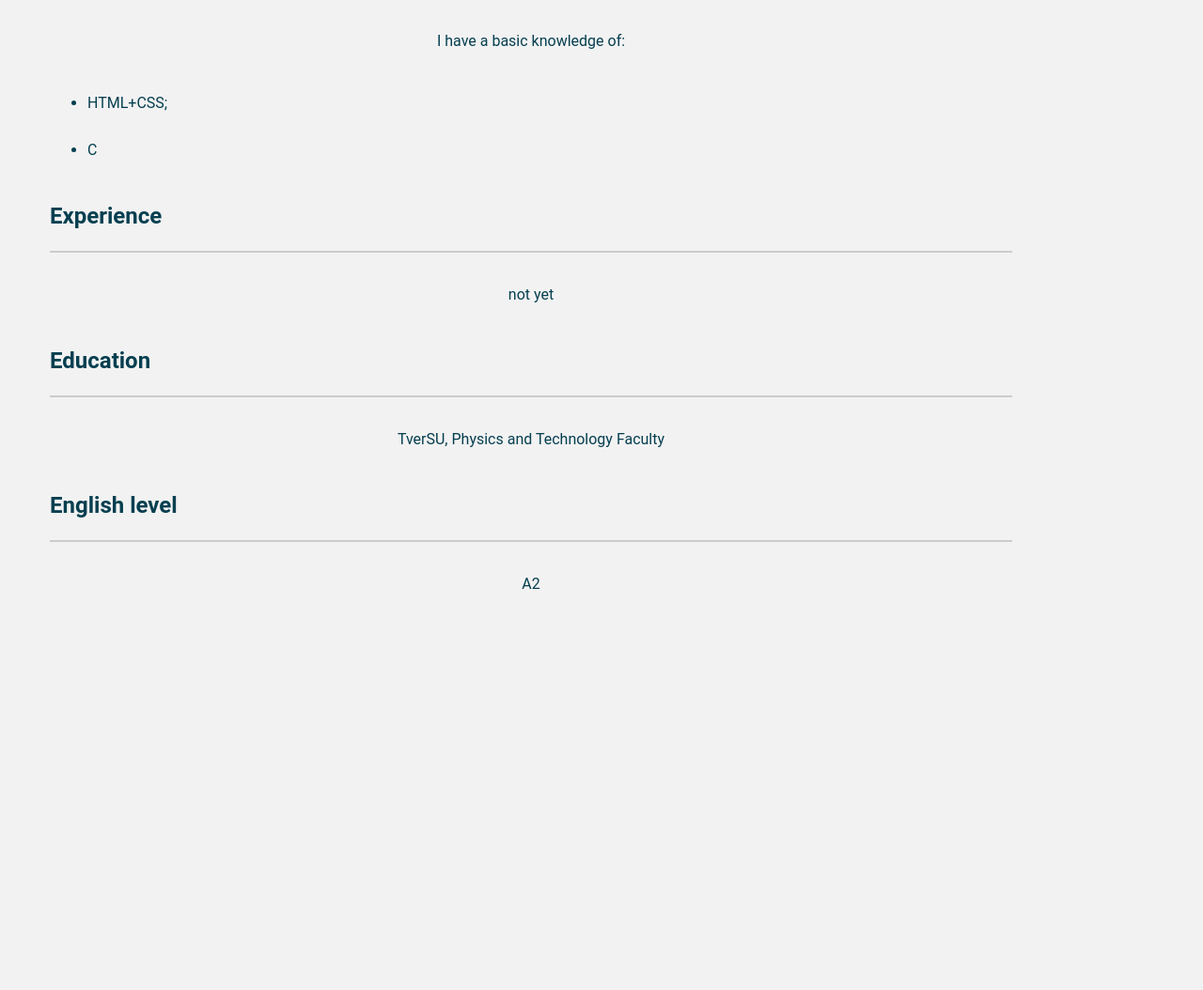
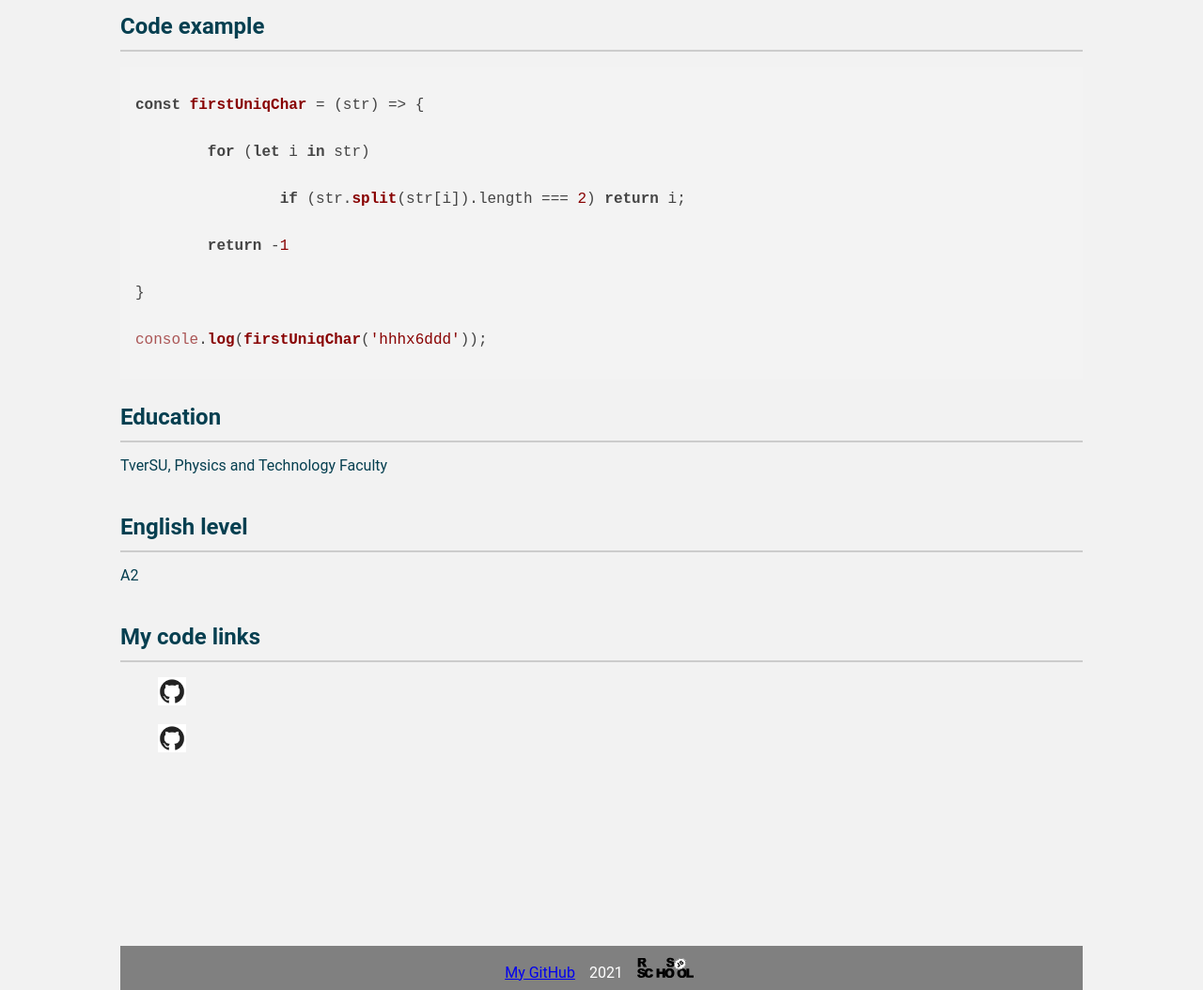
Before and after one commit to MaxusRU/rsschool-cv_bad-Commits, a plain HTML site: page index.html in a window 1280 px wide. Shown: the part 1119-2173 px from the top of the page at 94% size. Before the commit the page ends 1782 px from the top, so only its background shows below. Drawn offline with nearby package versions, Linux system fonts and the light colour scheme; grey boxes are pictures that could not be loaded.

Commit message:
feat: add new values

```diff
--- a/index.html
+++ b/index.html
@@ -4,33 +4,106 @@
 		<meta charset="utf-8">
 		<link rel="stylesheet" href="style.css">
 		<title>Maxim Solovyov</title>
+		<link rel="stylesheet" href="https://cdnjs.cloudflare.com/ajax/libs/highlight.js/11.2.0/styles/default.min.css">
+		<script src="https://cdnjs.cloudflare.com/ajax/libs/highlight.js/11.2.0/highlight.min.js"></script>
 	</head>
 	<body>
+		<container>
 			<header>
 				<h1>Maxim Solovyov</h1>
 			</header>
+			<main>
 				<section>
 					<h2>Hello everybody!</h2>
-		<p><img src="tiger&budha.jpg" alt="tiger&budha" width="320" height="480">
+					<figure>
+							<img src="img/Maxim.jpg" alt="My photo">
+						<!-- width="300" height="480" -->
+					</figure>
+				</section>
+
+				<section>
 					<h2>Contacts</h2>
 					<ul>
-			<li>e-mail: smaxus@mail.ru</li>
-			<li>phone: +79969229085</li>
+						<li>e-mail: kiber987@gmail.com</li>
+						<li><a href="tel:+7(996)9229085">+7(996)9229085</a></li>
 					</ul>
+				</section>
+
+				<section>
 					<h2>Self-presentation</h2>
 					<p>Self-realization is the best reason for development</p>
+				</section>
+
+				<section>
 					<h2>Skills</h2>
-		<p>I have a basic knowledge of:</p>
 					<ul>
-			<li>HTML+CSS;</li>
-			<li>C</li>
+						<li>Basic knowledge HTML+CSS+JavaScript</li>
+						<li>English level: A2</li>
+						<li>Engineering</li>
 					</ul>
-		<h2>Experience</h2>
-		<p>not yet</p>
+				</section>
+
+				<section>
+					<h2>Code example</h2>
+<pre><code class="language-js">const firstUniqChar = (str) => {
+	for (let i in str)
+		if (str.split(str[i]).length === 2) return i;
+	return -1
+}
+console.log(firstUniqChar('hhhx6ddd'));</code></pre>
+				</section>
+				<!-- <h2>Experience</h2>
+				<p>not yet</p> -->
+
+				<section>
 					<h2>Education</h2>
 					<p>TverSU, Physics and Technology Faculty</p>
+				</section>
+
+				<section>
 					<h2>English level</h2>
 					<p>A2</p>
 				</section>
+
+				<section>
+					<h2>My code links</h2>
+					<ul>
+						<li class="no_point">
+							<a href="https://github.com/MaxusRU/towel-sort" target="_blank" title="Unusual sorting">
+								<img src="img/GitHub_400x400.jpg" alt="" width="30">
+								 <!-- height="480"> -->
+							</a>
+						</li>
+						<li class="no_point">
+							<a href="https://github.com/MaxusRU/reverse-int" target="_blank" title="Integer reversing">
+								<img src="img/GitHub_400x400.jpg" alt="" width="30">
+								 <!-- height="480"> -->
+							</a>
+						</li>
+					</ul>
+				</section>
+				<section>
+					<!-- <iframe width="1664" height="766" src="https://www.youtube.com/embed/tb8b0jGQ_aE" title="YouTube video player" frameborder="0" allow="accelerometer; autoplay; clipboard-write; encrypted-media; gyroscope; picture-in-picture" allowfullscreen> -->
+					<iframe width="300" src="https://www.youtube.com/embed/tb8b0jGQ_aE" title="YouTube video player" frameborder="0" allow="accelerometer; autoplay; clipboard-write; encrypted-media; gyroscope; picture-in-picture" allowfullscreen>
+					</iframe>
+				</section>
+
+			</main>
+			<footer>
+				<ul class="hr">
+					<li>
+						<a href="https://github.com/MaxusRU" target="_blank" title="My GitHub">My GitHub</a>
+					</li>
+					<li>2021</li>
+					<li>
+						<a href="https://rs.school/js/" target="_blank" title="«JavaScript/Front-end» course">
+							<img src="img/rs_school_js.svg" alt="RS-school" width="60">
+						</a>
+					</li>
+				 </ul>
+
+			</footer>
+		</container>
+		<script>hljs.initHighlightingOnLoad();</script>
 	</body>
 </html>
--- a/style.css
+++ b/style.css
@@ -1,28 +1,50 @@
 body {
-  padding-left: 45px;
+  /* padding-left: 45px; */
   font-family: "Roboto", "Arial", sans-serif;
   font-size: 16px;
   line-height: 50px;
   color: #063F50;
   background-color: #f2f2f2;
-
+  position: relative;
+  width: 100%;
+  margin: 0;
 /*
   padding-left: 45px;
   font-family: "Crimson Text", "Cambria", serif;
+  line-height: 50px;
+*/
+}
 
-  line-height: 50px;
+container {
+  display: block;
+  position: relative;
+  /* margin: auto; */
+  margin-left: auto;
+  margin-right: auto;
+  /* border: 1px red solid; */
+  min-width: 300px; /* + margin 10px x2 */
+  max-width: 1024px;
+  /* margin: 0 10px; */
+}
 
-*/
+header {
+  /* border: 1px solid red; */
+  width: 100%;
+}
 
+main {
+  /* width: 1024px; */
+  /* text-align: center; */
+  /* border: 1px red solid; */
 }
 
 section {
-  width: 1024px;
-  text-align: center;
+  /* border-bottom: 2px solid #cccccc; */
 }
 
 h2 {
-  padding-bottom: 12px;
+  margin: 12px 0 0 0;
+  /* border-top: 2px solid #cccccc; */
   border-bottom: 2px solid #cccccc;
   text-align: left;
 }
@@ -30,3 +52,47 @@ h2 {
 ul {
   text-align: left;
 }
+
+p {
+  margin: 0 0 15px 0;
+  text-align: left;
+}
+
+figure {
+  /* width: 100%; Ширина области */
+  /* height: 400px; Высота области */
+  margin: 10px 0 0 0;
+}
+
+figure img {
+  width: 300px;
+  /* height: 100%; */
+  object-fit: cover; /* Вписываем фотографию в область */
+}
+
+footer {
+  /* border: 1px solid yellowgreen; */
+  color: white;
+  background-color: grey;
+  width: 100%;
+  /* margin: 10px 0 0 0; */
+  /* text-align: center; */
+  /* padding: 20px; */
+}
+
+ul.hr {
+  margin: 0; /* Обнуляем значение отступов */
+  padding: 4px; /* Значение полей */
+  text-align: center;
+
+ }
+ ul.hr li {
+  display: inline; /* Отображать как строчный элемент */
+  margin-right: 5px; /* Отступ слева */
+  /* border: 1px solid #000; Рамка вокруг текста */
+  padding: 3px; /* Поля вокруг текста */
+ }
+
+.no_point {
+  list-style-type: none;
+}
```
Also changed, not shown: img/GitHub_400x400.jpg (added), img/Maxim.jpg (added), img/rs_school_js.svg (added), tiger&budha.jpg (deleted). Lines whose indentation alone changed are shown as unchanged.
